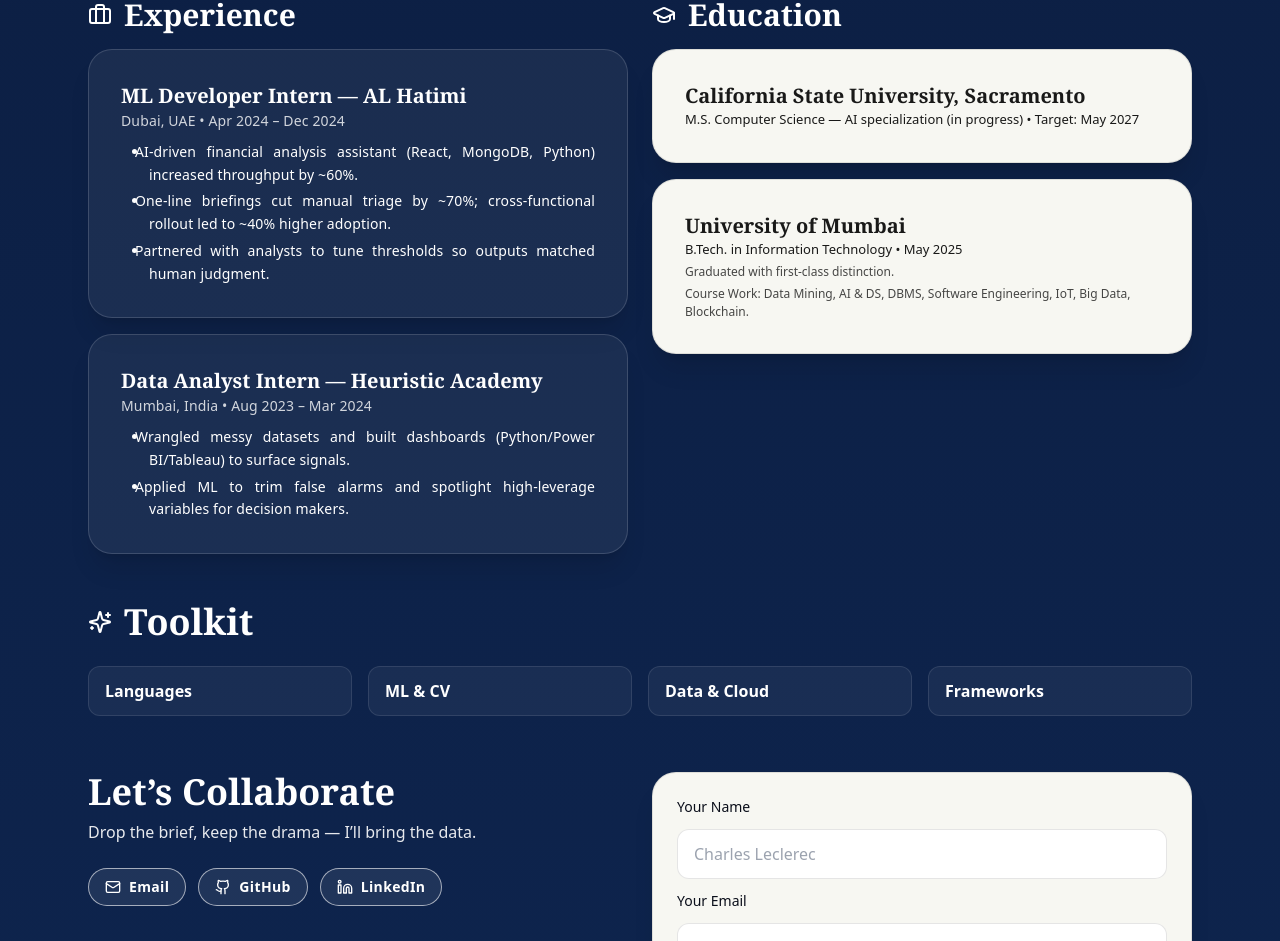
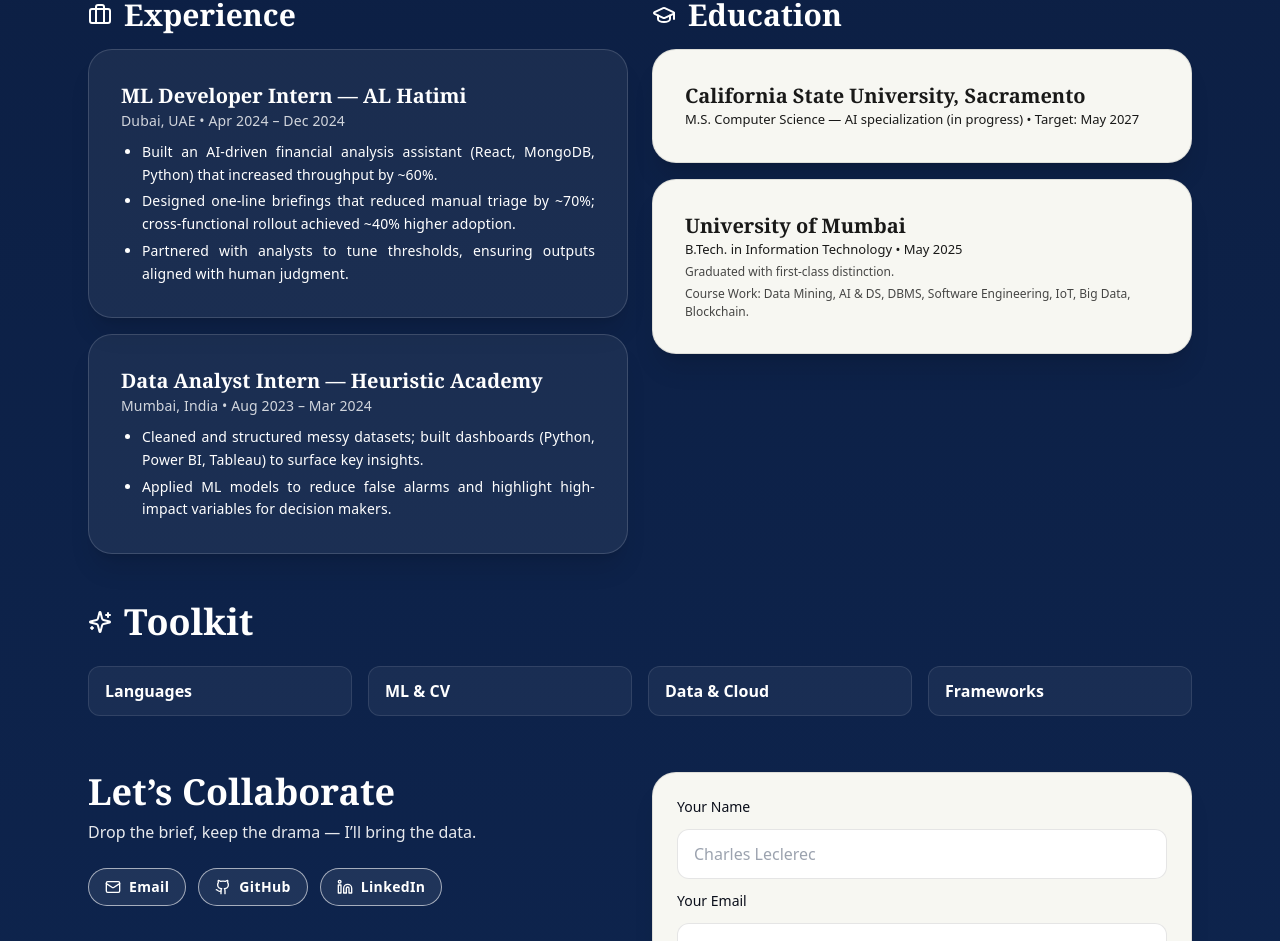
Before and after one commit to LamiyaR/LamiyaR.github.io, a React (Vite) app: page / in a window 1280 px wide. Shown: the part 1417-2358 px from the top of the page. Built offline with nearby package versions, Linux system fonts and the light colour scheme.

Commit message:
design changes 9.0

```diff
--- a/src/App.jsx
+++ b/src/App.jsx
@@ -414,46 +414,49 @@ export default function App(){
             </div>
 
             <TiltCard className="border-white/10">
-              <h3 className="text-xl font-serif font-extrabold">ML Developer Intern — AL Hatimi</h3>
+              <h3 className="text-xl font-serif font-extrabold">
+                ML Developer Intern — AL Hatimi
+              </h3>
               <p className="text-white/80 text-sm text-justify leading-relaxed tracking-[0.01em]">
                 Dubai, UAE • Apr 2024 – Dec 2024
               </p>
               <ul
-                className="list-disc list-outside pl-5 mt-2 space-y-1 text-sm text-justify leading-relaxed tracking-[0.01em]"
-                style={{ textIndent: '-1em', paddingLeft: '2em' }}
+                className="list-disc list-outside mt-2 space-y-1 text-sm text-justify leading-relaxed tracking-[0.01em]"
+                style={{ paddingLeft: '1.5em' }}
               >
                 <li>
-                  AI-driven financial analysis assistant (React, MongoDB, Python) increased throughput by ~60%.
+                  Built an AI-driven financial analysis assistant (React, MongoDB, Python) that increased throughput by ~60%.
                 </li>
                 <li>
-                  One-line briefings cut manual triage by ~70%; cross-functional rollout led to ~40% higher adoption.
+                  Designed one-line briefings that reduced manual triage by ~70%; cross-functional rollout achieved ~40% higher adoption.
                 </li>
                 <li>
-                  Partnered with analysts to tune thresholds so outputs matched human judgment.
+                  Partnered with analysts to tune thresholds, ensuring outputs aligned with human judgment.
                 </li>
               </ul>
             </TiltCard>
 
             <div className="mt-4">
               <TiltCard className="border-white/10">
-                <h3 className="text-xl font-serif font-extrabold">Data Analyst Intern — Heuristic Academy</h3>
+                <h3 className="text-xl font-serif font-extrabold">
+                  Data Analyst Intern — Heuristic Academy
+                </h3>
                 <p className="text-white/80 text-sm text-justify leading-relaxed tracking-[0.01em]">
                   Mumbai, India • Aug 2023 – Mar 2024
                 </p>
                 <ul
-                  className="list-disc list-outside pl-5 mt-2 space-y-1 text-sm text-justify leading-relaxed tracking-[0.01em]"
-                  style={{ textIndent: '-1em', paddingLeft: '2em' }}
+                  className="list-disc list-outside mt-2 space-y-1 text-sm text-justify leading-relaxed tracking-[0.01em]"
+                  style={{ paddingLeft: '1.5em' }}
                 >
                   <li>
-                    Wrangled messy datasets and built dashboards (Python/Power BI/Tableau) to surface signals.
+                    Cleaned and structured messy datasets; built dashboards (Python, Power BI, Tableau) to surface key insights.
                   </li>
                   <li>
-                    Applied ML to trim false alarms and spotlight high-leverage variables for decision makers.
+                    Applied ML models to reduce false alarms and highlight high-impact variables for decision makers.
                   </li>
                 </ul>
               </TiltCard>
             </div>
-
 
           </div>
           <div id="education">
```
